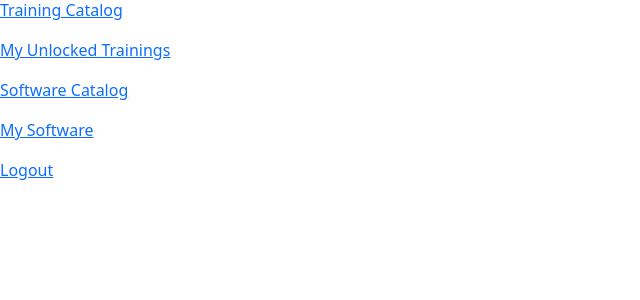
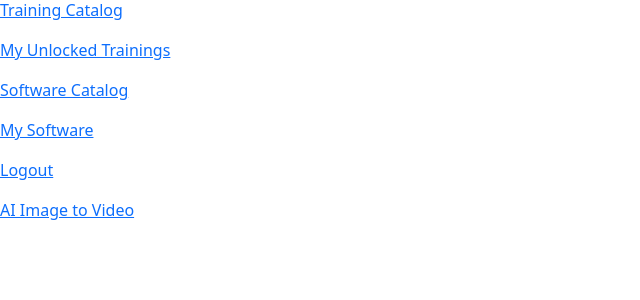
Before and after one commit to Jokatech19/jteam_resource_portal, a Flask app: page /dashboard in a window 1280 px wide. Shown: the part 218-518 px from the top of the page, without its empty margins (0-640 px from the left). Run offline with Flask 3, Linux system fonts and the light colour scheme; the visitor is signed in with stand-in values (Sample User, id 1); some libraries are stand-ins or nearby versions.

Commit message:
Add AI video link to dashboard

```diff
--- a/templates/dashboard.html
+++ b/templates/dashboard.html
@@ -16,5 +16,6 @@
 	<p><a href="/software-catalog">Software Catalog</a></p>
 	<p><a href="/my-software">My Software</a></p>
     <p><a href="/logout">Logout</a></p>
+	<p><a href="/ai-video-request">AI Image to Video</a></p>
 </body>
 </html>
```
